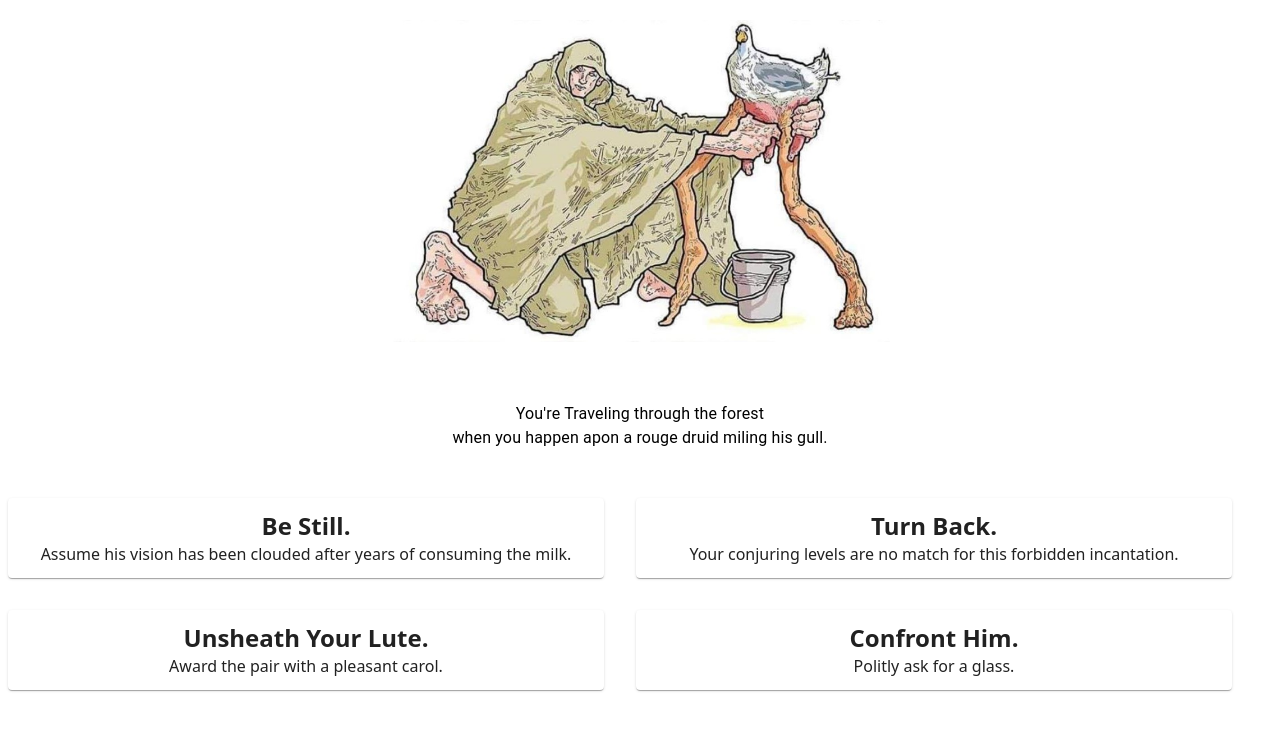
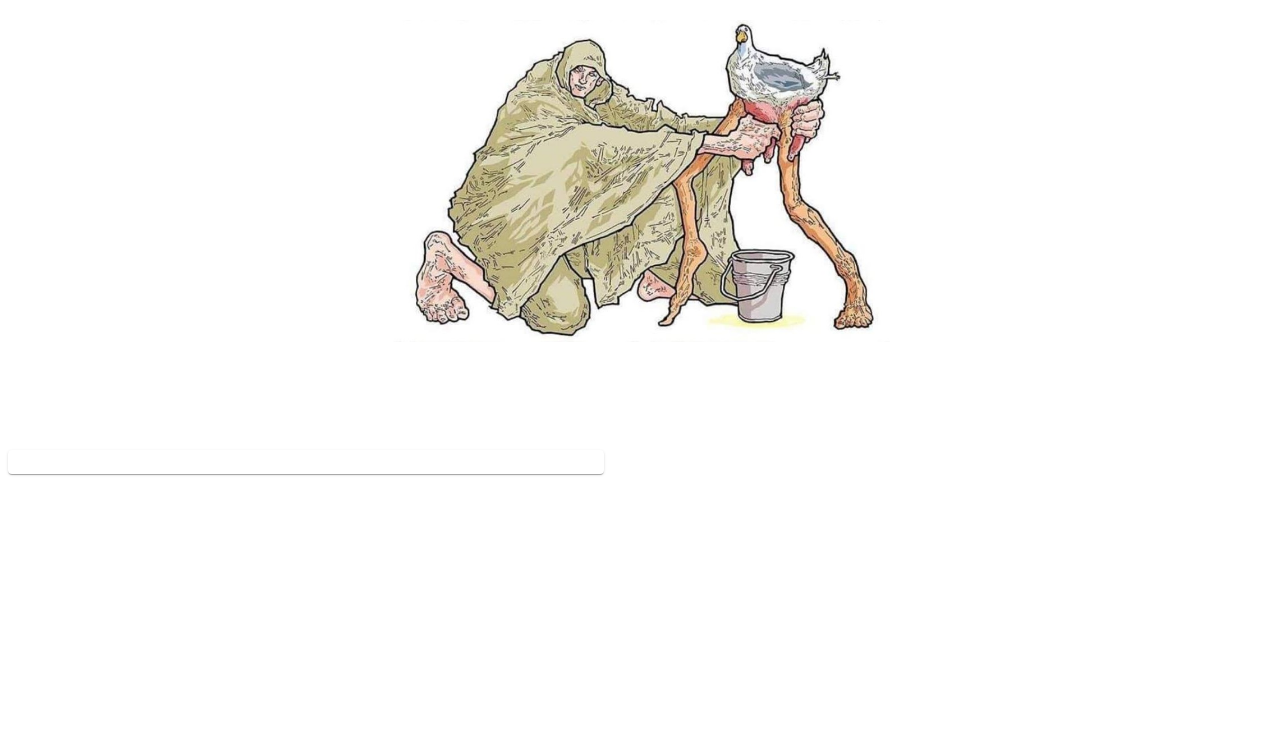
Before and after one commit to CarlJMcGee/the-gull-choice, a Next.js app: page /0 in a window 1280 px wide. Shown: the top 730 px of the page. Built offline with nearby package versions, Linux system fonts and the light colour scheme.

Commit message:
build successful

```diff
--- a/src/app/0/page.tsx
+++ b/src/app/0/page.tsx
@@ -2,10 +2,10 @@
 
 import Grid from "@mui/material/Grid";
 import Typography from "@mui/material/Typography";
-import { type NextPage } from "next";
 import ChoiceButton from "../../components/ChoiceButton";
+import Prompt from "../../components/Prompt";
 
-const Home: NextPage = () => {
+const Page = () => {
   const choices: IChoice[] = [
     {
       title: "Be Still.",
@@ -26,30 +26,18 @@ const Home: NextPage = () => {
   ];
   return (
     <>
-      <main className="flex flex-col">
-        <div className="m-10 flex flex-col justify-center text-center">
-          <Typography className="text-4xl">
-            You're Traveling through the forest
-          </Typography>
-          <Typography className="text-3xl">
-            when you happen apon a rouge druid miling his gull.
-          </Typography>
-        </div>
-        <div className="flex justify-center">
-          <Grid container spacing={2} className="mx-10 w-1/2 text-center">
-            {choices.map(({ title, body }, index) => (
-              <ChoiceButton
-                key={index}
-                title={title}
-                body={body}
-                link={`/${index}`}
-              />
-            ))}
-          </Grid>
-        </div>
-      </main>
+      <Prompt
+        linkHead=""
+        prompt={["", ``]}
+        choices={[
+          {
+            title: "",
+            body: "",
+          },
+        ]}
+      />
     </>
   );
 };
 
-export default Home;
+export default Page;
--- a/src/app/1/page.tsx
+++ b/src/app/1/page.tsx
@@ -2,10 +2,10 @@
 
 import Grid from "@mui/material/Grid";
 import Typography from "@mui/material/Typography";
-import { type NextPage } from "next";
 import ChoiceButton from "../../components/ChoiceButton";
+import Prompt from "../../components/Prompt";
 
-const Home: NextPage = () => {
+const Page = () => {
   const choices: IChoice[] = [
     {
       title: "Be Still.",
@@ -26,30 +26,18 @@ const Home: NextPage = () => {
   ];
   return (
     <>
-      <main className="flex flex-col">
-        <div className="m-10 flex flex-col justify-center text-center">
-          <Typography className="text-4xl">
-            You're Traveling through the forest
-          </Typography>
-          <Typography className="text-3xl">
-            when you happen apon a rouge druid miling his gull.
-          </Typography>
-        </div>
-        <div className="flex justify-center">
-          <Grid container spacing={2} className="mx-10 w-1/2 text-center">
-            {choices.map(({ title, body }, index) => (
-              <ChoiceButton
-                key={index}
-                title={title}
-                body={body}
-                link={`/${index}`}
-              />
-            ))}
-          </Grid>
-        </div>
-      </main>
+      <Prompt
+        linkHead=""
+        prompt={["", ``]}
+        choices={[
+          {
+            title: "",
+            body: "",
+          },
+        ]}
+      />
     </>
   );
 };
 
-export default Home;
+export default Page;
--- a/src/app/2/page.tsx
+++ b/src/app/2/page.tsx
@@ -2,10 +2,10 @@
 
 import Grid from "@mui/material/Grid";
 import Typography from "@mui/material/Typography";
-import { type NextPage } from "next";
 import ChoiceButton from "../../components/ChoiceButton";
+import Prompt from "../../components/Prompt";
 
-const Home: NextPage = () => {
+const Page = () => {
   const choices: IChoice[] = [
     {
       title: "Be Still.",
@@ -26,30 +26,18 @@ const Home: NextPage = () => {
   ];
   return (
     <>
-      <main className="flex flex-col">
-        <div className="m-10 flex flex-col justify-center text-center">
-          <Typography className="text-4xl">
-            You're Traveling through the forest
-          </Typography>
-          <Typography className="text-3xl">
-            when you happen apon a rouge druid miling his gull.
-          </Typography>
-        </div>
-        <div className="flex justify-center">
-          <Grid container spacing={2} className="mx-10 w-1/2 text-center">
-            {choices.map(({ title, body }, index) => (
-              <ChoiceButton
-                key={index}
-                title={title}
-                body={body}
-                link={`/${index}`}
-              />
-            ))}
-          </Grid>
-        </div>
-      </main>
+      <Prompt
+        linkHead=""
+        prompt={["", ``]}
+        choices={[
+          {
+            title: "",
+            body: "",
+          },
+        ]}
+      />
     </>
   );
 };
 
-export default Home;
+export default Page;
--- a/src/app/3/0/0/page.tsx
+++ b/src/app/3/0/0/page.tsx
@@ -2,9 +2,7 @@
 
 import Prompt from "../../../../components/Prompt";
 
-interface IPageProps {}
-
-export default function Page(props: IPageProps) {
+export default function Page() {
   return (
     <>
       <Prompt
--- a/src/app/3/0/2/page.tsx
+++ b/src/app/3/0/2/page.tsx
@@ -1,5 +1,6 @@
 "use client";
 
+import Image from "next/image";
 import EndCard from "../../../../components/EndCard";
 
 export default function Page() {
@@ -18,7 +19,7 @@ export default function Page() {
           participating retailers.`,
         ]}
       />
-      <img
+      <Image
         className="mx-auto"
         width={1000}
         src="https://digitaleat.kfc.com/menus/image/bare/kfc-TinderTenders?q=75&w=1280"
--- a/src/app/3/1/2/page.tsx
+++ b/src/app/3/1/2/page.tsx
@@ -2,9 +2,7 @@
 
 import Prompt from "../../../../components/Prompt";
 
-export interface IPageProps {}
-
-export default function Page(props: IPageProps) {
+export default function Page() {
   return (
     <>
       <Prompt
--- a/src/app/3/1/3/page.tsx
+++ b/src/app/3/1/3/page.tsx
@@ -1,10 +1,13 @@
 "use client";
 
 import { useRouter } from "next/navigation";
+import { useEffect } from "react";
 
 export default function Page() {
   const router = useRouter();
 
-  router.replace(`/3/1`);
-  return;
+  useEffect(() => {
+    router.replace(`/3/1`);
+  }, []);
+  return <div></div>;
 }
--- a/src/app/3/1/page.tsx
+++ b/src/app/3/1/page.tsx
@@ -3,9 +3,7 @@
 import * as React from "react";
 import Prompt from "../../../components/Prompt";
 
-export interface IPageProps {}
-
-export default function Page(props: IPageProps) {
+export default function Page() {
   return (
     <>
       <Prompt
--- a/src/app/3/page.tsx
+++ b/src/app/3/page.tsx
@@ -1,9 +1,8 @@
 "use client";
 
-import { type NextPage } from "next";
 import Prompt from "../../components/Prompt";
 
-const Page: NextPage = () => {
+const Page = () => {
   return (
     <>
       <Prompt
--- a/src/app/page.tsx
+++ b/src/app/page.tsx
@@ -1,9 +1,8 @@
 "use client";
 
-import { type NextPage } from "next";
 import Prompt from "../components/Prompt";
 
-const Home: NextPage = () => {
+const Page = () => {
   return (
     <>
       <Prompt
@@ -35,4 +34,4 @@ const Home: NextPage = () => {
   );
 };
 
-export default Home;
+export default Page;
```
